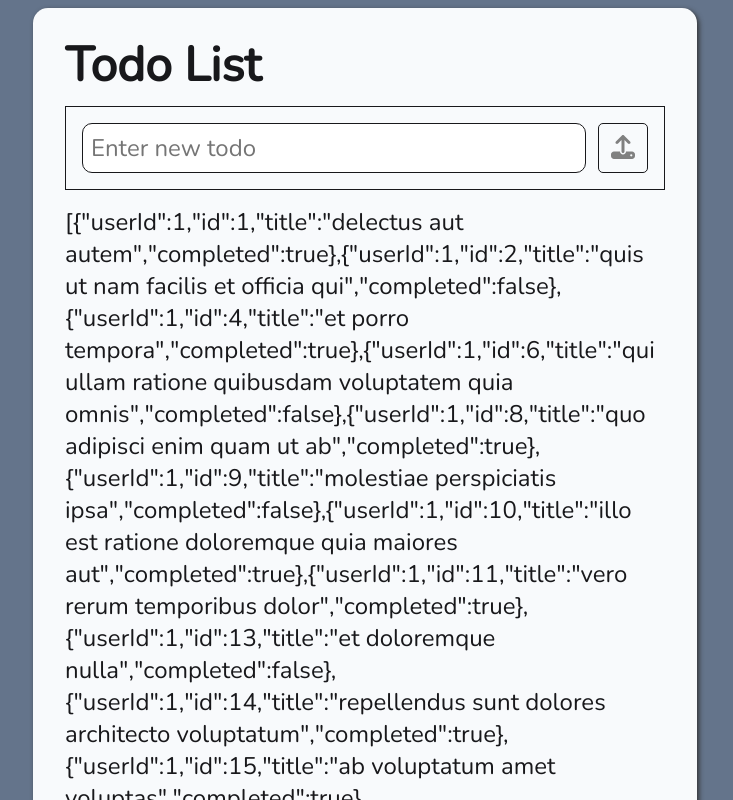
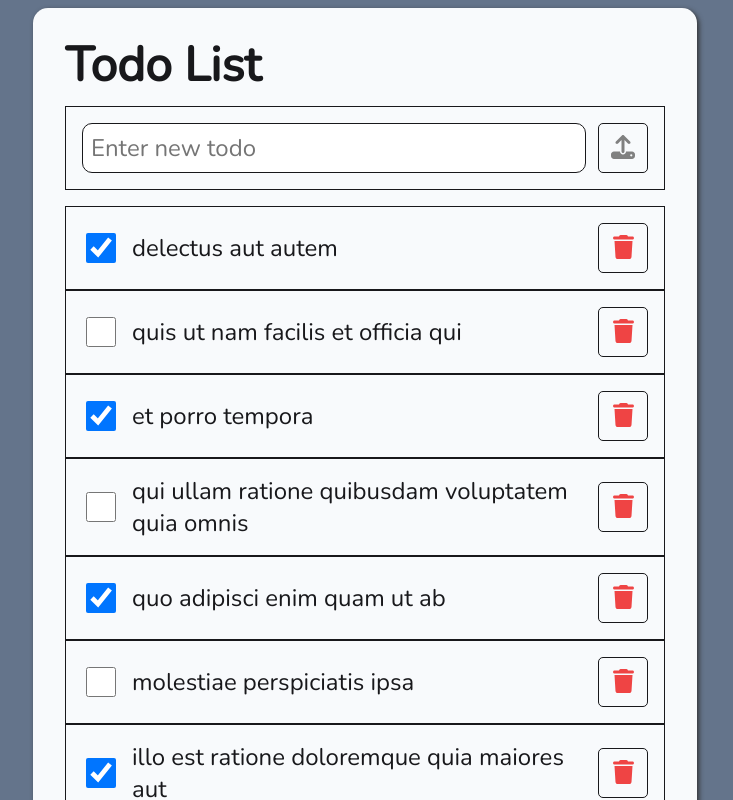
Before and after one commit to Abolfazl181920/React-Query-Todo-App, a React (Create React App) app: page / in a window 1280 px wide. Shown: the top 800 px of the page, without its empty margins (275-1008 px from the left). Built offline with nearby package versions, Linux system fonts and the light colour scheme; data requests are answered from the project's data file.

Commit message:
[ui]: maped on datas that fetched!

```diff
--- a/src/features/TodoList.jsx
+++ b/src/features/TodoList.jsx
@@ -62,9 +62,28 @@ const TodoList = () => {
     if (isLoading) {
         content = <p>Loading...</p>
     } else if (isError) {
-        content = <p> {error.message} </p>
+        content = <p>{error.message}</p>
     } else {
-        content = JSON.stringify(todos)
+        content = todos.map((todo) => {
+            return (
+                <article key={todo.id}>
+                    <div className="todo">
+                        <input
+                            type="checkbox"
+                            checked={todo.completed}
+                            id={todo.id}
+                            onChange={() =>
+                                updateTodoMutation.mutate({ ...todo, completed: !todo.completed })
+                            }
+                        />
+                        <label htmlFor={todo.id}>{todo.title}</label>
+                    </div>
+                    <button className="trash" onClick={() => deleteTodoMutation.mutate({ id: todo.id })}>
+                        <FontAwesomeIcon icon={faTrash} />
+                    </button>
+                </article>
+            )
+        })
     }
 
     return (
```
